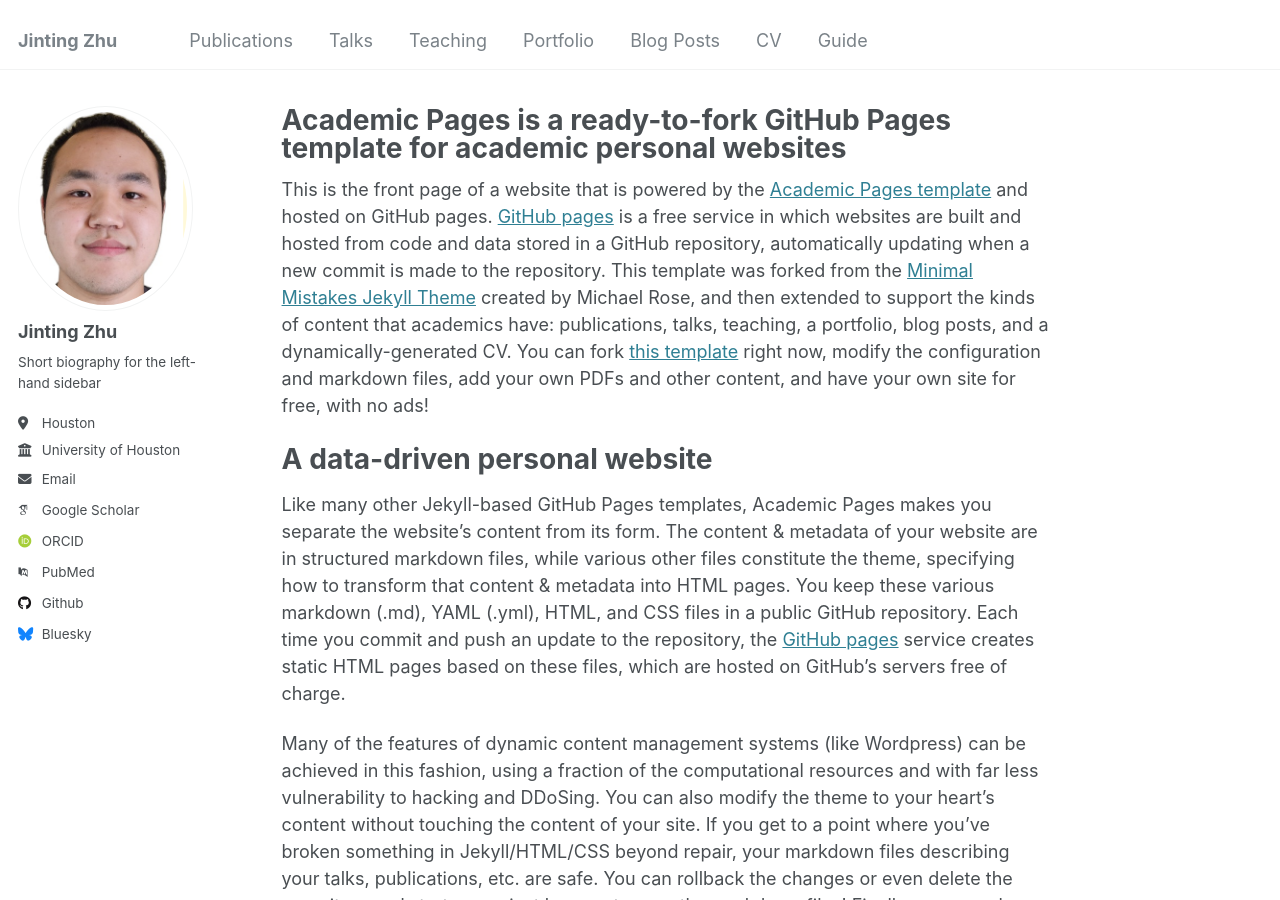
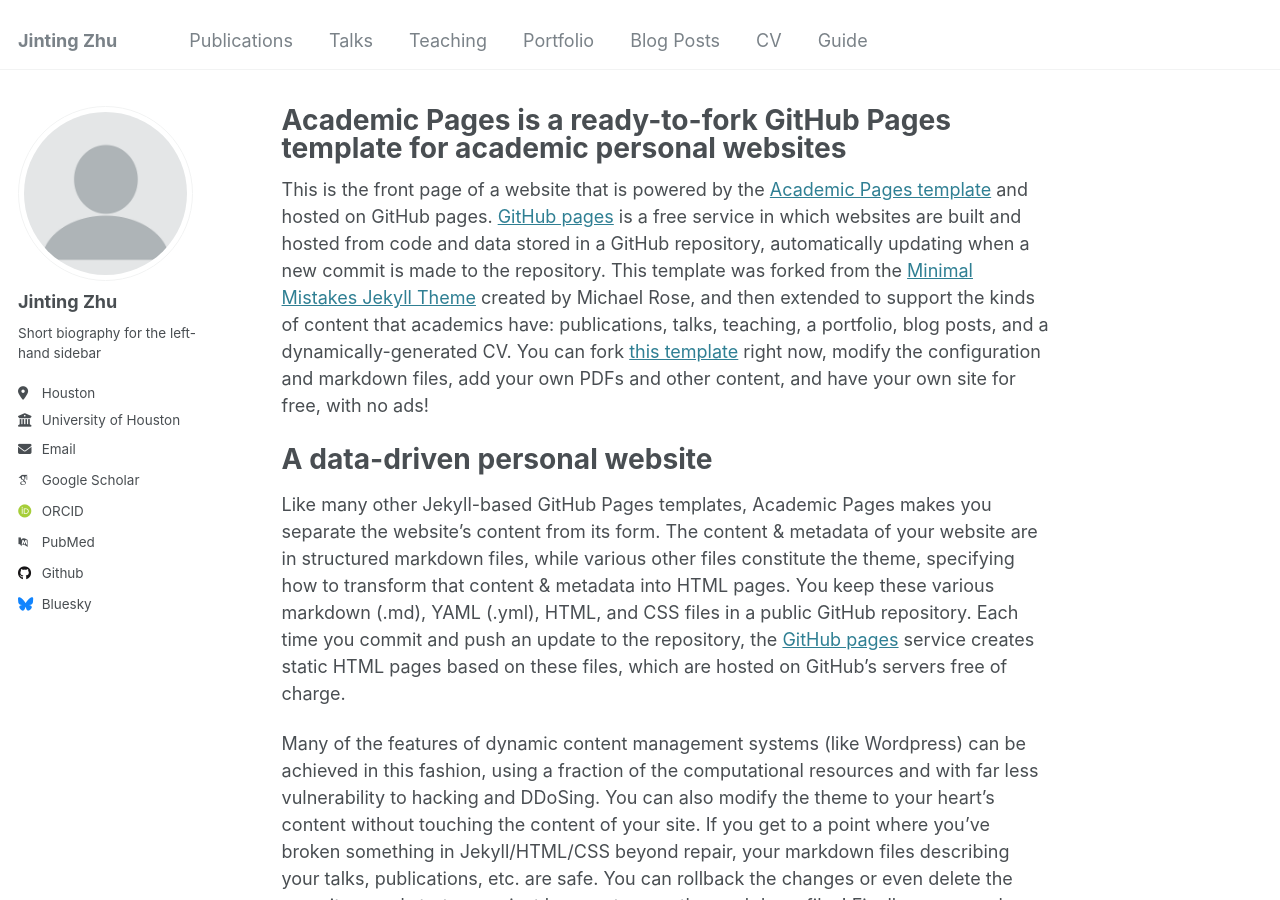
Before and after one commit to jjjzhu-5847/jjjzhu-5847.github.io, a Jekyll site: the page built from _pages/about.md, in a window 1280 px wide and 900 px high. Built offline with Jekyll 4.4.1, drawn with Linux system fonts in a browser that asks for light colours; some web fonts are replaced.

Commit message:
Update _config.yml

```diff
--- a/_config.yml
+++ b/_config.yml
@@ -21,7 +21,7 @@
 #               Additional customization can be done by editing /_includes/author-profile.html
 author:
   # Biographic information
-  avatar           : "face.png"
+  avatar           : "profile.png"
   name             : "Jinting Zhu"
   pronouns         : # example: "she/her"
   bio              : "Short biography for the left-hand sidebar"
```
